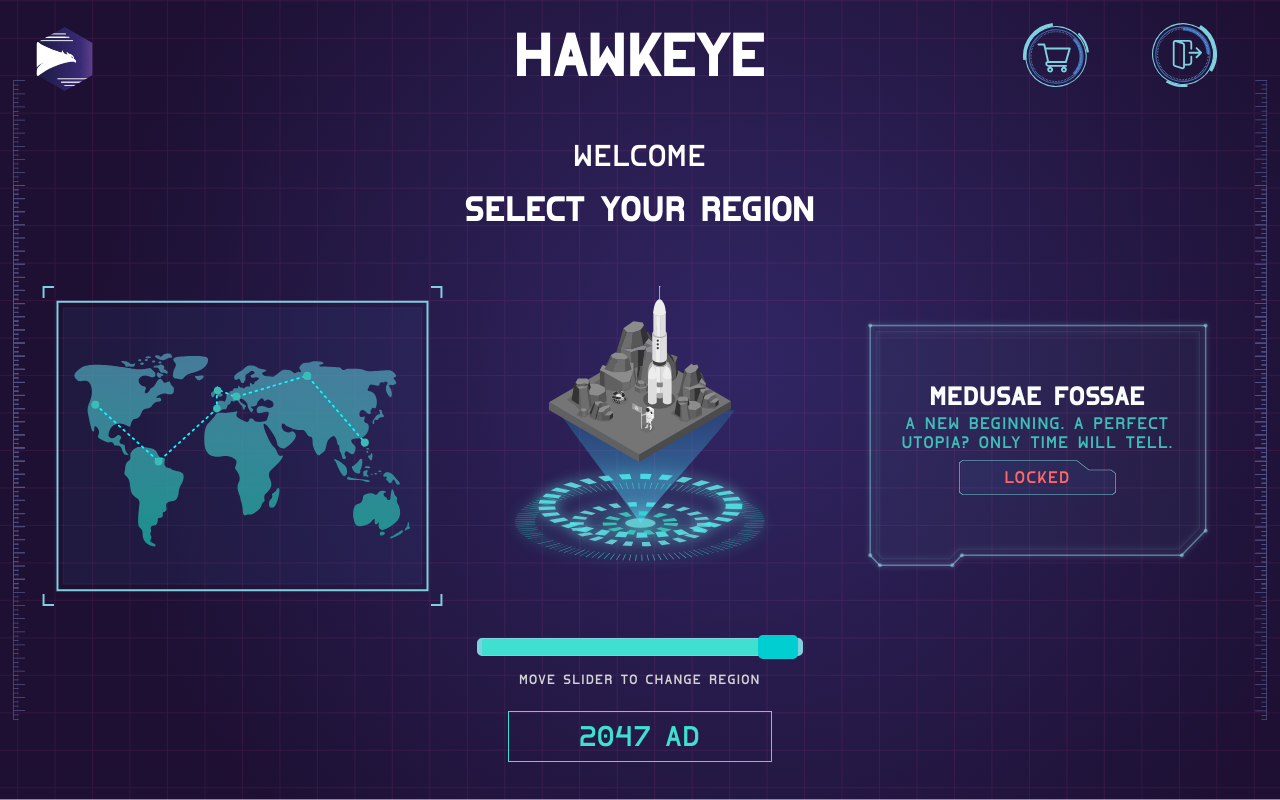
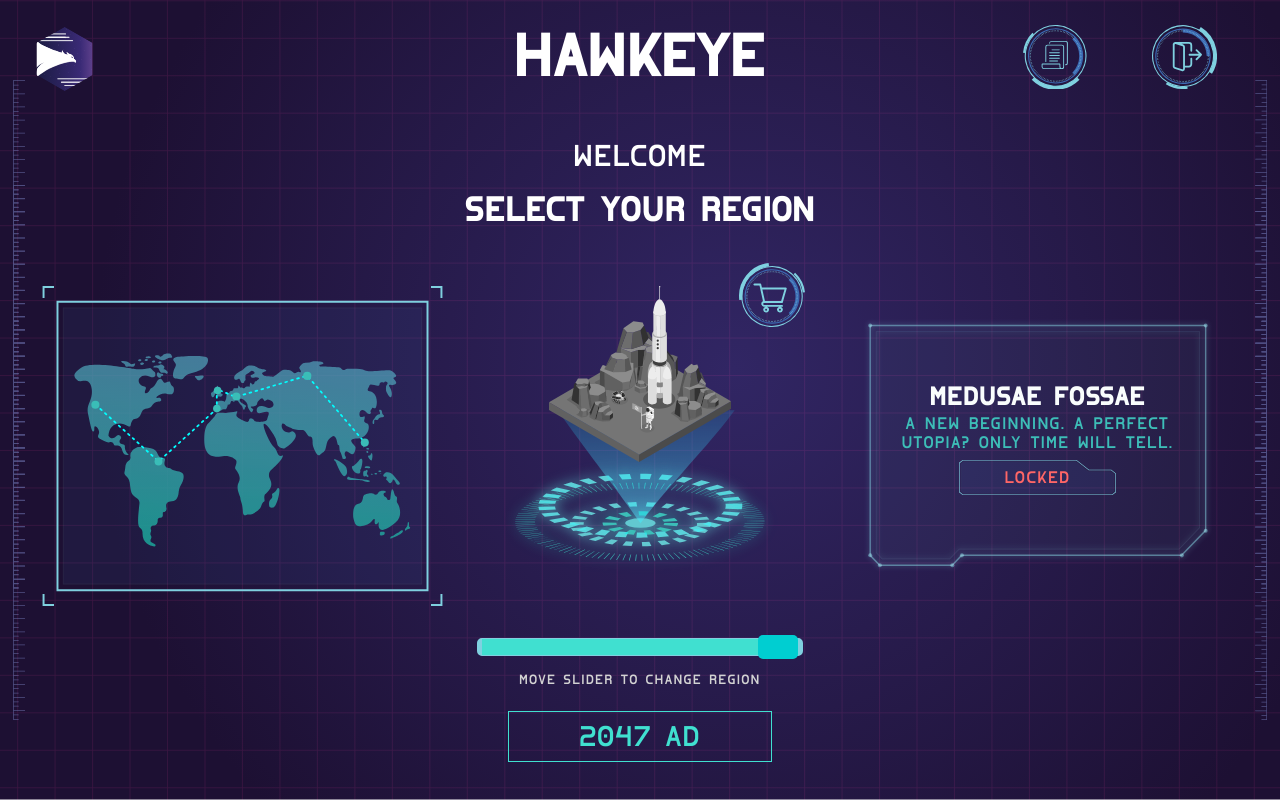
Before and after one commit to swadhinroutray/hawkeye-2020, a React (Create React App) app in the folder client/: page /regions in a window 1280 px wide. Built offline with nearby package versions, Linux system fonts and the light colour scheme; no server answers.

Commit message:
Added regionMultiplier 1.5x

```diff
--- a/client/src/components/LandingPageComponents/Header.js
+++ b/client/src/components/LandingPageComponents/Header.js
@@ -1,19 +1,22 @@
 import React from 'react';
 import styled from 'styled-components';
 import { Link } from 'react-router-dom';
-import { hawkLogo, shopLogo, logoutLogo } from '../../assets/landing-assets';
+import { hawkLogo, logoutLogo } from '../../assets/landing-assets';
+import RulesLogo from '../../assets/RulesIcon.svg';
 import { observer, inject } from 'mobx-react';
 
 export const Header = inject('LoginStore')(
-	observer(({ LoginStore }) => {
+	observer(({ setrules, LoginStore }) => {
 		return (
 			<HeaderWrapper>
 				<HawkLogo src={hawkLogo} alt="hawk-logo" />
 				<h1>HAWKEYE</h1>
 				<div>
-					<Link to="/shop">
-						<Icon src={shopLogo} alt="shop-icon" />
-					</Link>
+					<Icon
+						src={RulesLogo}
+						onClick={() => setrules(true)}
+						alt="rules-icon"
+					/>
 					<Icon
 						src={logoutLogo}
 						alt="logout-icon"
@@ -24,7 +27,7 @@ export const Header = inject('LoginStore')(
 		);
 	}),
 );
-const Icon = styled.img`
+export const Icon = styled.img`
 	height: 4vh;
 	cursor: pointer;
 	@media (min-width: 321px) {
--- a/client/src/components/LandingPageComponents/Hologram.js
+++ b/client/src/components/LandingPageComponents/Hologram.js
@@ -1,12 +1,25 @@
 import React from 'react';
 import styled from 'styled-components';
 import { observer, inject } from 'mobx-react';
-import { hologramImg } from '../../assets/landing-assets';
+import { hologramImg, shopLogo } from '../../assets/landing-assets';
+import { Icon } from './Header';
+import { Link } from 'react-router-dom';
 
 export const Hologram = inject('LandingStore')(
 	observer(({ LandingStore, LoginStore }) => {
 		return (
 			<HologramWrapper>
+				<Link to="/shop">
+					<ShopLogo src={shopLogo} />
+				</Link>
+
+				{LoginStore.profile.regionmultiplier === LandingStore.currentRegion &&
+					LoginStore.profile.level[LandingStore.currentRegion] < 8 && (
+						<Multiplier>
+							<span>1.5</span>x
+						</Multiplier>
+					)}
+
 				{LoginStore.profile.level &&
 				LoginStore.profile.level[LandingStore.currentRegion] > 0 &&
 				LoginStore.profile.level[LandingStore.currentRegion] <= 8 ? (
@@ -25,7 +38,43 @@ export const Hologram = inject('LandingStore')(
 		);
 	}),
 );
+
+const ShopLogo = styled(Icon)`
+	position: absolute;
+	right: 16%;
+	top: 3%;
+
+	@media (min-width: 768px) {
+		right: 3%;
+	}
+`;
+
+const Multiplier = styled.span`
+	color: #f2ad00;
+	position: absolute;
+	left: 16%;
+	top: 3%;
+	font-size: 1.1rem;
+	font-weight: 600;
+
+	> span {
+		color: #f2ad00;
+		font-size: 1.4rem;
+		font-weight: 600;
+	}
+
+	@media (min-width: 768px) {
+		left: 25%;
+	}
+	@media (min-width: 1024px) {
+		font-size: 1.3rem;
+		> span {
+			font-size: 1.6rem;
+		}
+	}
+`;
 const HologramWrapper = styled.div`
+	position: relative;
 	overflow: hidden;
 	height: 26vh;
 	text-align: center;
--- a/client/src/models/app/LoginModel.js
+++ b/client/src/models/app/LoginModel.js
@@ -122,7 +122,6 @@ class LoginModel {
 			this.setField('email', '');
 			this.setField('password', '');
 			this.loggedIn = true;
-
 			return;
 		}
 		this.profileSetError = true;
--- a/client/src/pages/app/LandingPage.js
+++ b/client/src/pages/app/LandingPage.js
@@ -1,12 +1,12 @@
-import React, { useEffect } from 'react';
+import React, { useEffect, useState } from 'react';
 import styled from 'styled-components';
 import { observer, Provider } from 'mobx-react';
-import store from '../../models/app/LandingPageModel';
 import GameplayModel from '../../models/app/GameplayModel';
 import LoginStore from '../../models/app/LoginModel';
 import { Redirect } from 'react-router-dom';
 import Details1 from '../../components/Details1';
 import Details2 from '../../components/Details2';
+import Rules from '../../components/Rules';
 import {
 	RegionInfo,
 	Header,
@@ -20,13 +20,15 @@ export const LandingPage = observer(() => {
 		GameplayModel.locked = false;
 		LoginStore.getProfile();
 	}, []);
+	const [rules, setrules] = useState(false);
+
 	return (
 		<Provider LoginStore={LoginStore}>
 			<Provider LandingStore={LandingStore}>
 				<Page>
 					<Details1 />
 					<Details2 />
-					<Header />
+					<Header setrules={setrules} />
 					<Wrapper>
 						<RegionSelector>
 							<h5>WELCOME {LoginStore.profile.username?.toUpperCase()}</h5>
@@ -48,7 +50,6 @@ export const LandingPage = observer(() => {
 							</Year>
 						</RegionSelector>
 						<RegionInfo LoginStore={LoginStore} />
-
 						<Map />
 					</Wrapper>
 					{LoginStore.profileSetError && !LoginStore.loggedIn ? (
@@ -58,20 +59,13 @@ export const LandingPage = observer(() => {
 							}}
 						/>
 					) : null}
+					{rules && <Rules setrules={setrules} />}
 				</Page>
 			</Provider>
 		</Provider>
 	);
 });
-// defaultValue={() =>
-// 	LoginStore.profile.level.indexOf(
-// 		Math.min(
-// 			...LoginStore.profile.level.filter(lvl => lvl >= 1),
-// 		),
-// 	) *
-// 		10 +
-// 	1
-// }
+
 const Page = styled.div`
 	min-height: 100vh;
 	display: flex;
```
Also changed, not shown: client/src/models/app/GameplayModel.js (+20 -36 lines), client/src/pages/app/Game/Game.jsx (+2 -5 lines).
